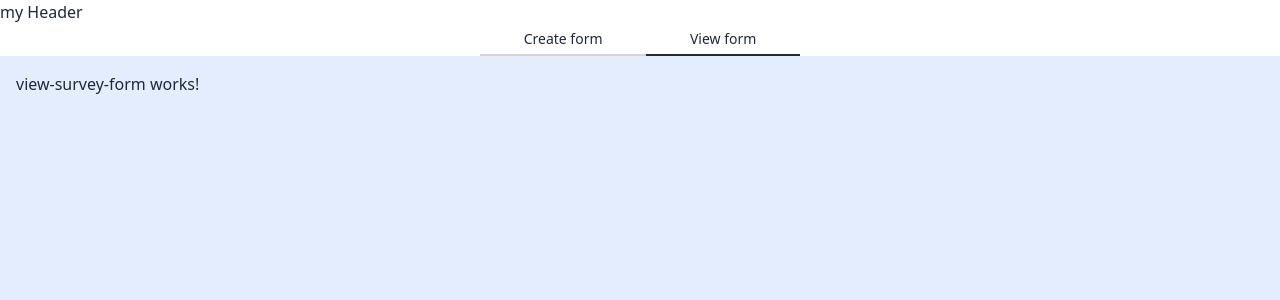
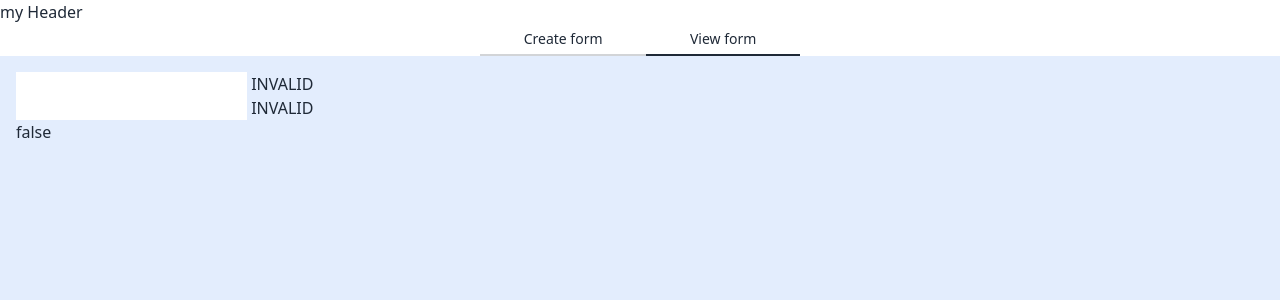
Before and after one commit to dgschel/EasySurvey, an Angular app: page /viewform in a window 1280 px wide. Shown: the top 300 px of the page. Built offline with nearby package versions, Linux system fonts and the light colour scheme.

Commit message:
connect form with template

```diff
--- a/src/app/view-survey-form/view-survey-form.component.html
+++ b/src/app/view-survey-form/view-survey-form.component.html
@@ -1 +1,9 @@
-<p>view-survey-form works!</p>
+<form [formGroup]="form">
+  @for (group of surveyGroups; track $index) {
+  <div [formGroup]="group">
+    <input type="text" formControlName="text">
+    {{ group.status }}
+  </div>
+  }
+  {{ form.valid}}
+</form>
```
